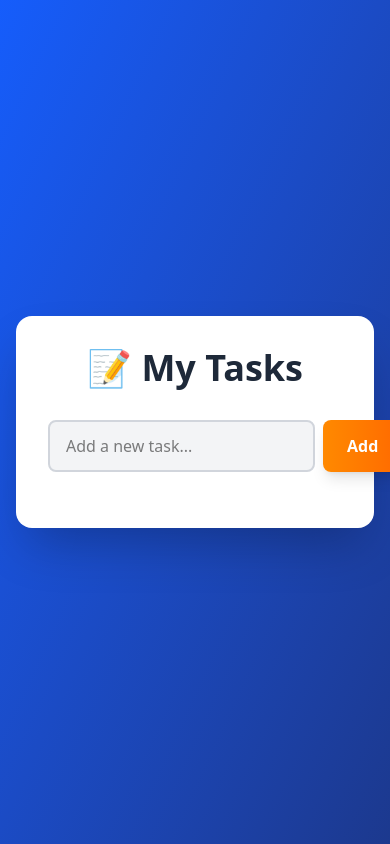
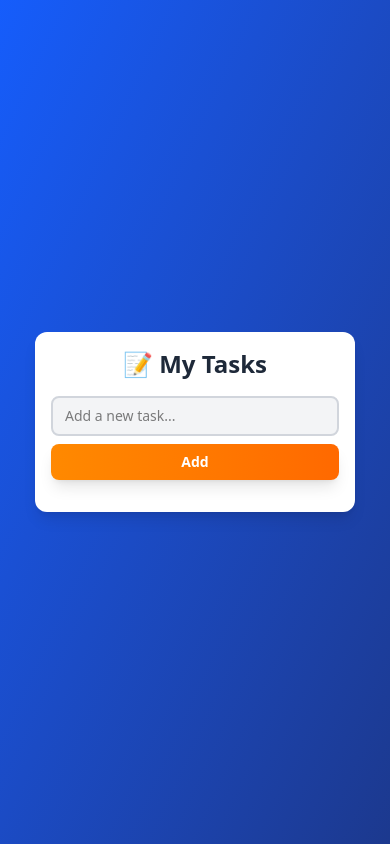
Before and after one commit to Vancy849400/Todo-App, a plain HTML site: page index.html in a window 390 px wide. Drawn offline with nearby package versions, Linux system fonts and the light colour scheme.

Commit message:
inital commit

```diff
--- a/index.html
+++ b/index.html
@@ -6,22 +6,22 @@
     <title>Todo App</title>
     <script src="https://cdn.jsdelivr.net/npm/@tailwindcss/browser@4"></script>
   </head>
-  <body class="bg-gradient-to-br from-blue-600 to-blue-900 min-h-screen flex items-center justify-center">
-    <div class="px-4 w-full">
-      <div class="bg-white rounded-2xl p-8 shadow-2xl w-full max-w-md mx-auto">
-        <h1 class="text-4xl font-bold mb-8 text-gray-800 text-center">
+  <body class="bg-gradient-to-br from-blue-600 to-blue-900 min-h-screen flex items-center justify-center p-2 sm:p-4">
+    <div class="w-full">
+      <div class="bg-white rounded-xl sm:rounded-2xl p-4 sm:p-6 md:p-8 shadow-lg sm:shadow-xl md:shadow-2xl w-full max-w-xs sm:max-w-sm md:max-w-md mx-auto">
+        <h1 class="text-2xl sm:text-3xl md:text-4xl font-bold mb-4 sm:mb-6 md:mb-8 text-gray-800 text-center">
           📝 My Tasks
         </h1>
-        <form class="flex gap-2 mb-6">
+        <form class="flex flex-col sm:flex-row gap-2 mb-4 sm:mb-6">
           <input
             type="text"
             id="todo"
             placeholder="Add a new task..."
-            class="flex-1 px-4 py-3 rounded-lg bg-gray-100 border-2 border-gray-300 focus:border-blue-500 focus:bg-white outline-none transition-all"
+            class="flex-1 px-3 sm:px-4 py-2 sm:py-3 rounded-lg bg-gray-100 border-2 border-gray-300 focus:border-blue-500 focus:bg-white outline-none transition-all text-sm sm:text-base"
           />
           <button
             type="button"
-            class="bg-gradient-to-r from-orange-400 to-orange-500 hover:from-orange-500 hover:to-orange-600 text-white px-6 py-3 rounded-lg font-semibold transition-all shadow-lg hover:shadow-xl active:scale-95"
+            class="bg-gradient-to-r from-orange-400 to-orange-500 hover:from-orange-500 hover:to-orange-600 text-white px-4 sm:px-6 py-2 sm:py-3 rounded-lg font-semibold transition-all shadow-lg hover:shadow-xl active:scale-95 text-sm sm:text-base whitespace-nowrap"
             onclick="addTask()"
           >
             Add
```
